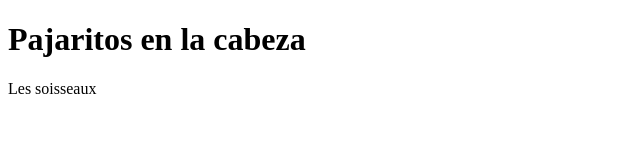
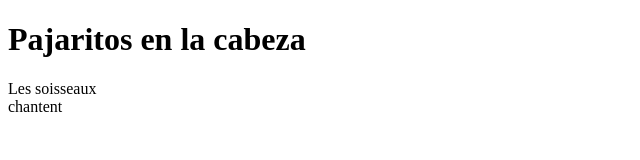
Before and after one commit to marferblanco/pajaros, a plain HTML site: page index.html in a window 1280 px wide. Shown: the full height of the page, 0-640 px from the left. Drawn offline with Linux system fonts and the light colour scheme.

Commit message:
ajout chantent dans paragraphe

```diff
--- a/index.html
+++ b/index.html
@@ -11,7 +11,11 @@
 
     <h1>Pajaritos en la cabeza</h1>
 
-    <p>Les soisseaux</p>
+    <p>Les soisseaux <br>
+        chantent
+    </p>
+
+
 
     <script src="app.js"></script>
 
```
